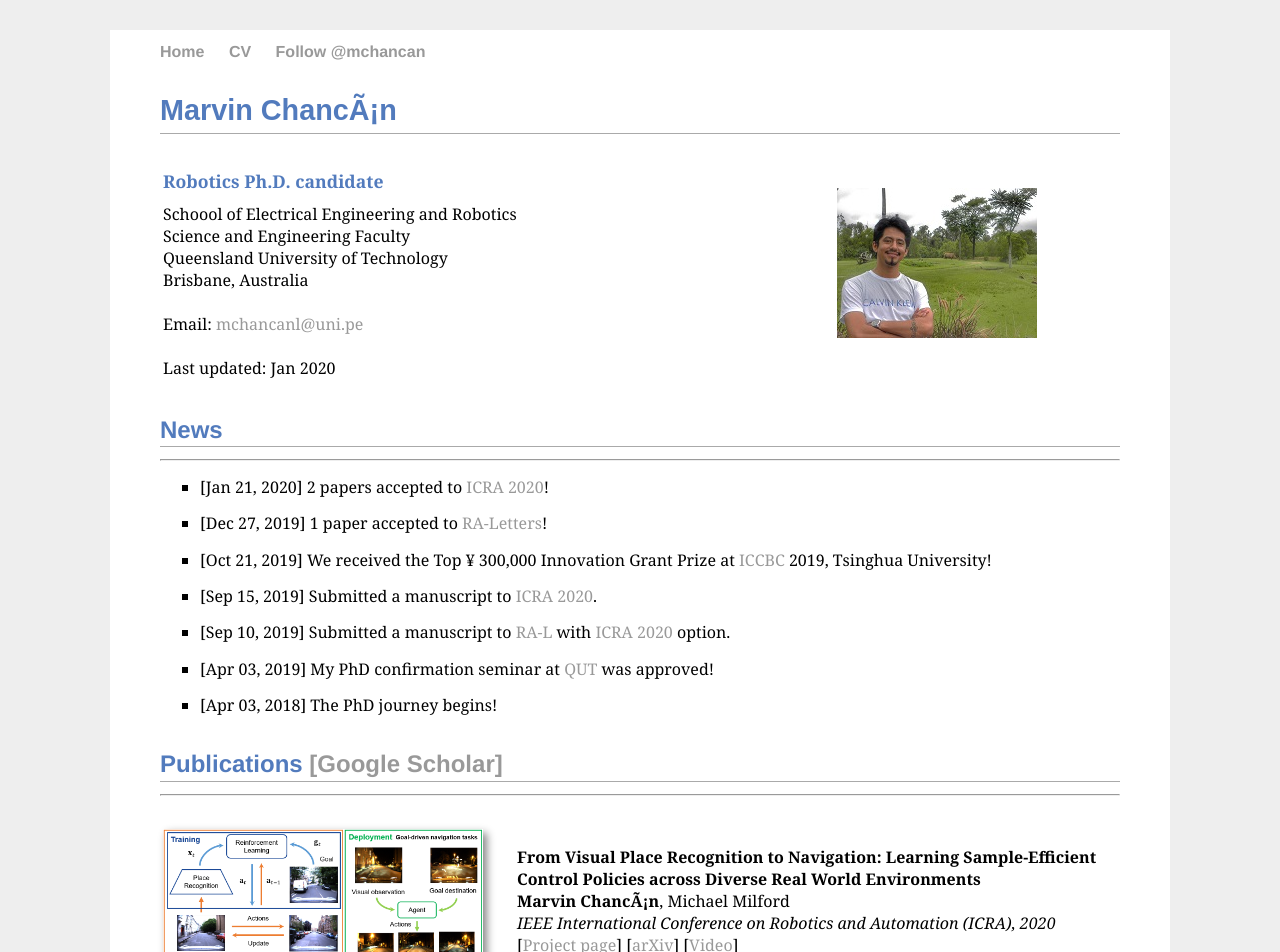
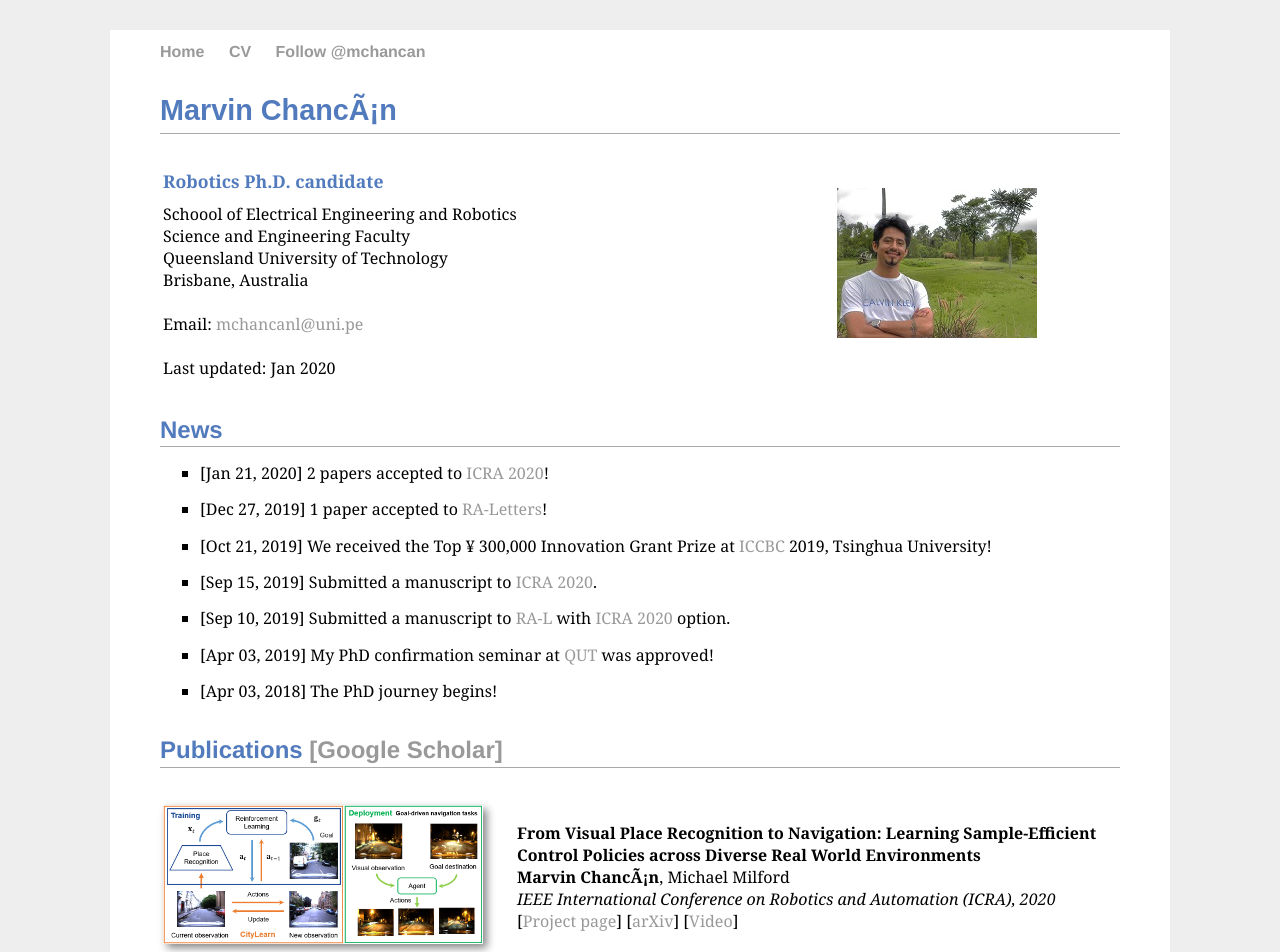
Before and after one commit to mchancan/mchancan.github.io, a Jekyll site: the page built from index.html, in a window 1280 px wide. Shown: the top 952 px of the page. Built offline with Jekyll 4.4.1, drawn with Linux system fonts in a browser that asks for light colours; comment, search, counter and statistics services are not loaded.

Commit message:
Update index.html

```diff
--- a/index.html
+++ b/index.html
@@ -26,7 +26,7 @@ title: Marvin Chancán
 </table>
 
 <h2>News</h2>
-<hr>
+<!--<hr>-->
 <ul>
 
 <li>
@@ -53,7 +53,7 @@ title: Marvin Chancán
 </ul>
 
 <h2>Publications <a href="https://scholar.google.com/citations?user=iK7xhJ4AAAAJ&hl=en">[Google Scholar]</a> </h2>
-<hr>
+<!--<hr>-->
 <table width="100%">
 	<tbody>
 	<tr>
@@ -91,7 +91,7 @@ title: Marvin Chancán
 </table>
 
 <h2>Poster</h2>
-<hr>
+<!--<hr>-->
 <table width="100%">
 	<tr>
 		<td width="350">
```
